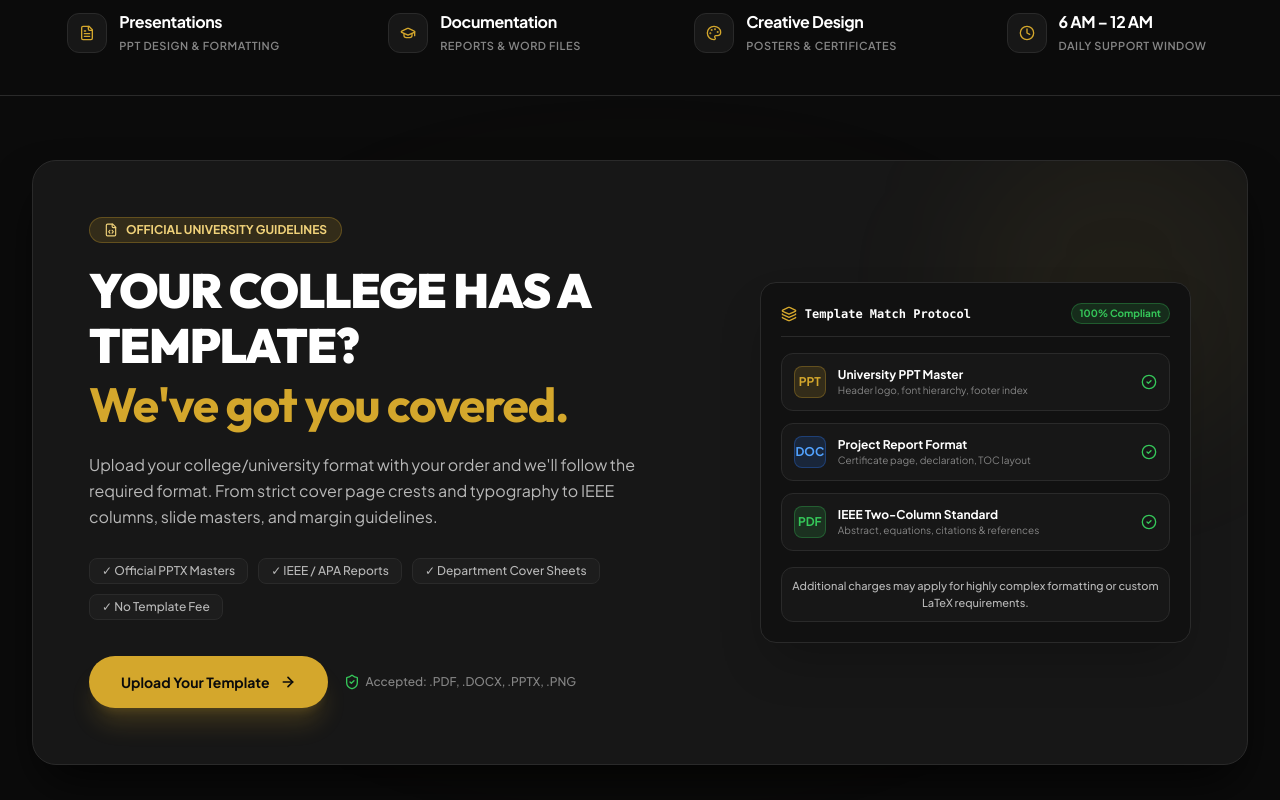
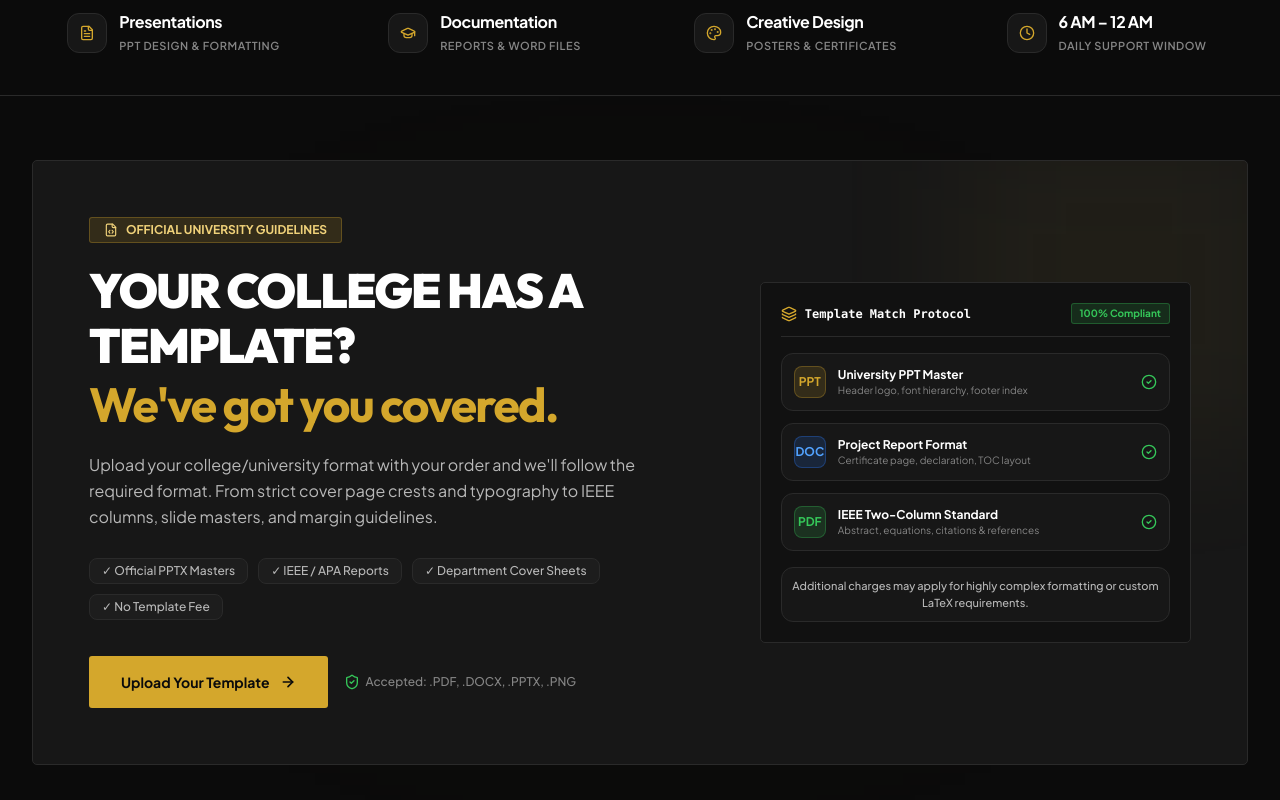
Before and after one commit to Coode-Tanmay/campora-website, a React (Vite) app: page / in a window 1280 px wide. Shown: the part 920-1720 px from the top of the page. Built offline with nearby package versions, Linux system fonts and the light colour scheme; no server answers.

Commit message:
Apply editorial card and section styling

```diff
--- a/src/index.css
+++ b/src/index.css
@@ -152,3 +152,18 @@
 ::-webkit-scrollbar-track { background: #0B0B0B; }
 ::-webkit-scrollbar-thumb { background: #3A3935; border-radius: 9999px; }
 ::-webkit-scrollbar-thumb:hover { background: #5A5547; }
+
+
+/* Editorial finish across the public-facing sections */
+main section .rounded-2xl,
+main section .rounded-3xl {
+  border-radius: 5px !important;
+  box-shadow: none !important;
+}
+main section .rounded-full {
+  border-radius: 3px !important;
+}
+main section [class*="shadow-"] { box-shadow: none !important; }
+main section [class*="backdrop-blur"] { backdrop-filter: none; }
+main section h2, main section h3 { letter-spacing: -.035em; }
+main section [class*="hover:-translate-y"] { transform: none; }
```
